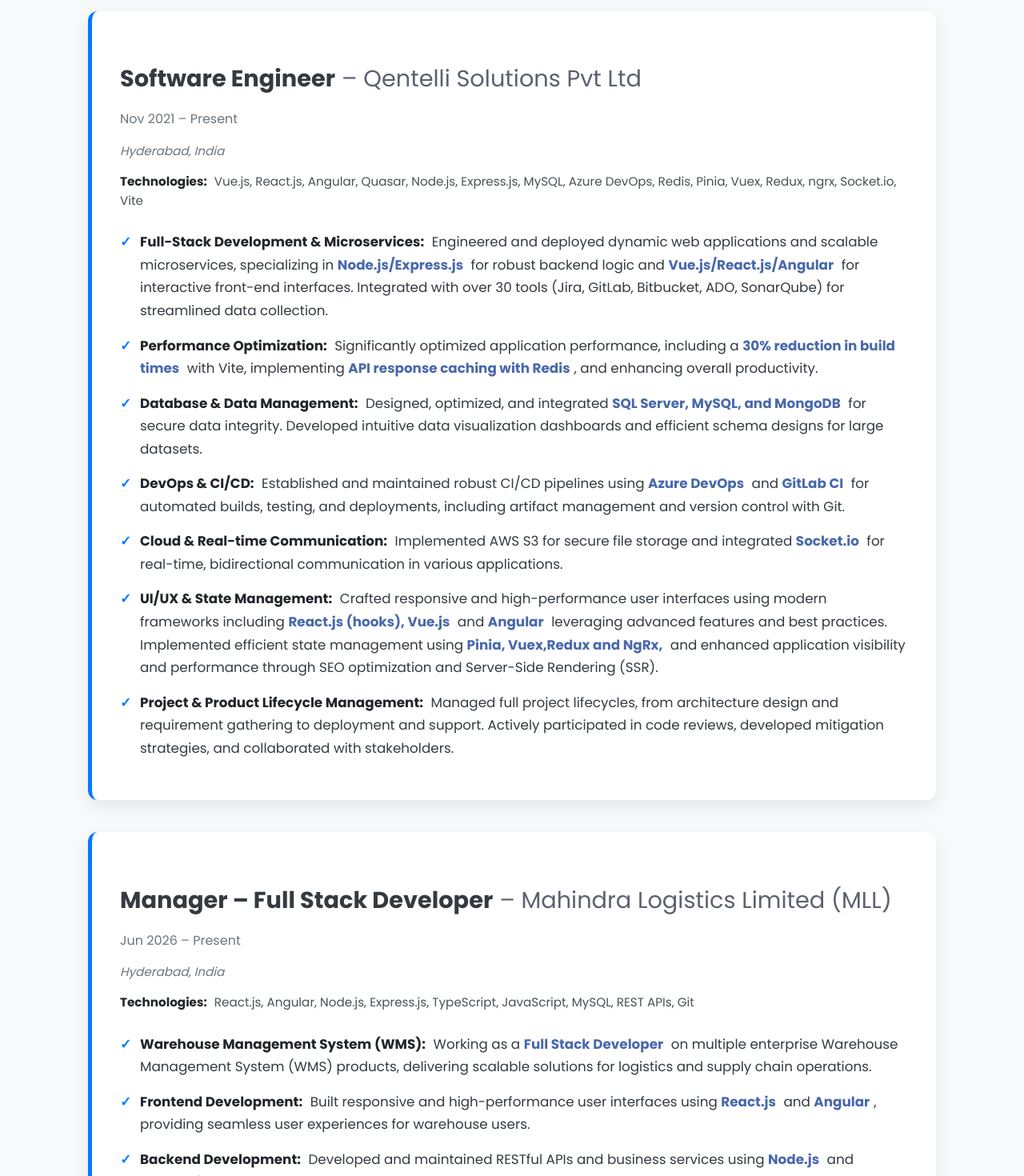
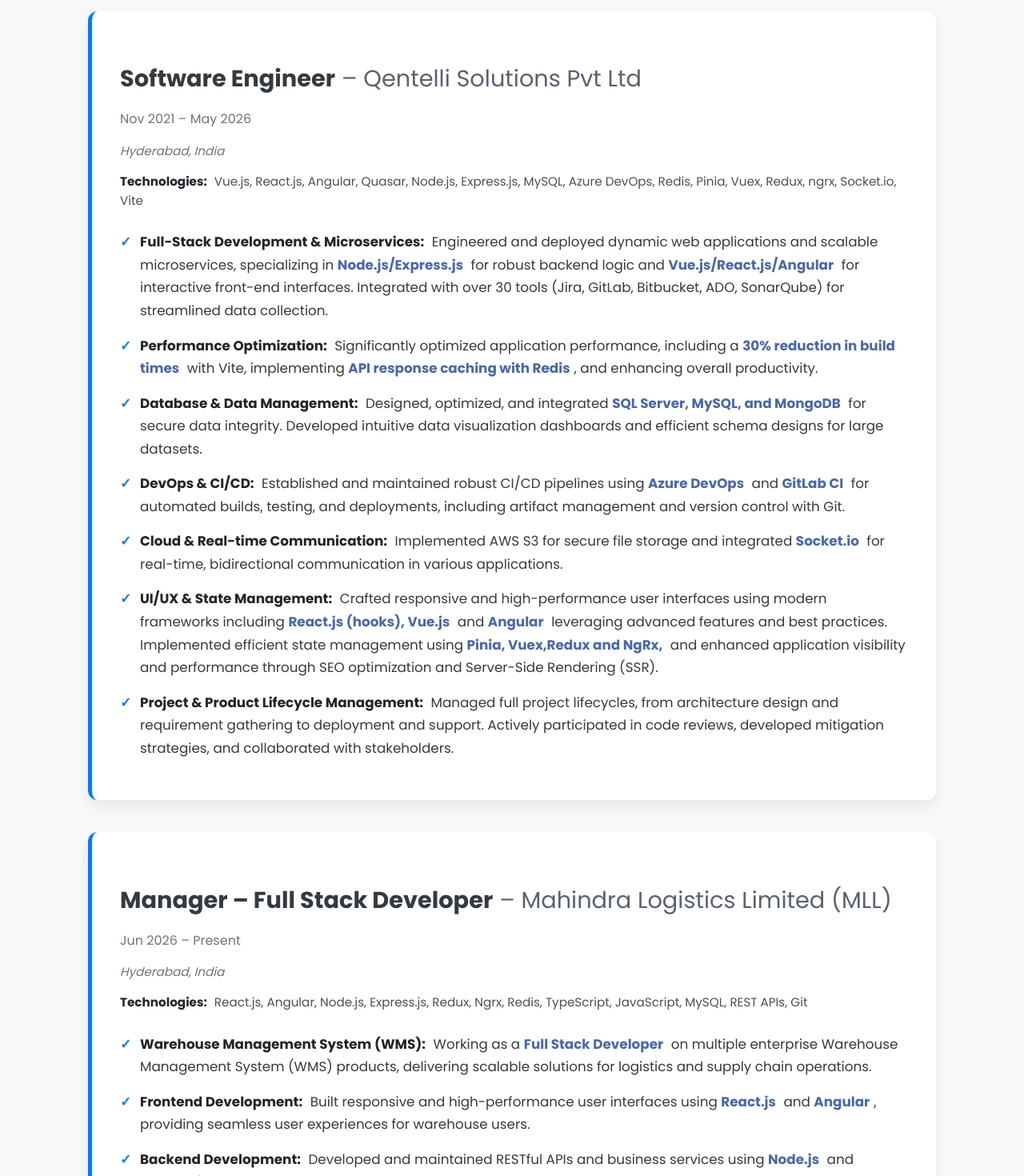
Before and after one commit to venkatanarendra16b5/venkatanarendraportfolio, a Vue app: page / in a window 1280 px wide. Shown: the part 2620-4090 px from the top of the page at 80% size. Built offline with nearby package versions, Linux system fonts and the light colour scheme.

Commit message:
Update employment dates and technology stack

```diff
--- a/src/components/Experience.vue
+++ b/src/components/Experience.vue
@@ -6,7 +6,7 @@
       <!-- Experience Entry 1: Software Engineer at Qentelli Solutions -->
       <div class="experience-card">
         <h3>Software Engineer <span class="company"> – Qentelli Solutions Pvt Ltd</span></h3>
-        <p class="dates">Nov 2021 – Present</p>
+        <p class="dates">Nov 2021 – May 2026</p>
         <p class="location">Hyderabad, India</p> <!-- Optional: Add location for context -->
         <p class="tech-stack">
           <span class="tech-label">Technologies:</span> Vue.js, React.js, Angular, Quasar, Node.js, Express.js, MySQL, Azure DevOps, Redis, Pinia, Vuex, Redux, ngrx, Socket.io, Vite
@@ -45,7 +45,7 @@
 
           <p class="tech-stack">
             <span class="tech-label">Technologies:</span>
-            React.js, Angular, Node.js, Express.js, TypeScript, JavaScript, MySQL, REST APIs, Git
+            React.js, Angular, Node.js, Express.js, Redux, Ngrx, Redis, TypeScript, JavaScript, MySQL, REST APIs, Git
           </p>
 
           <ul class="contributions-list">
```
